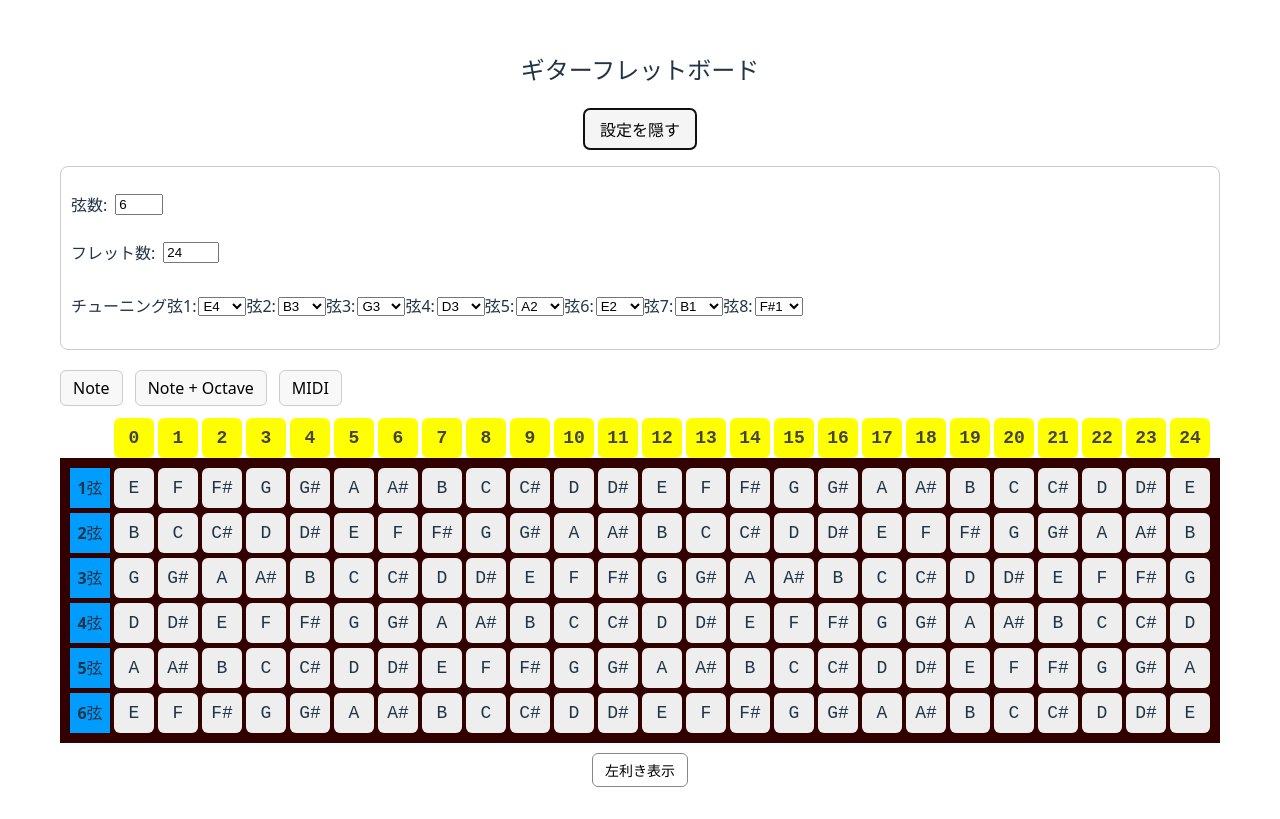
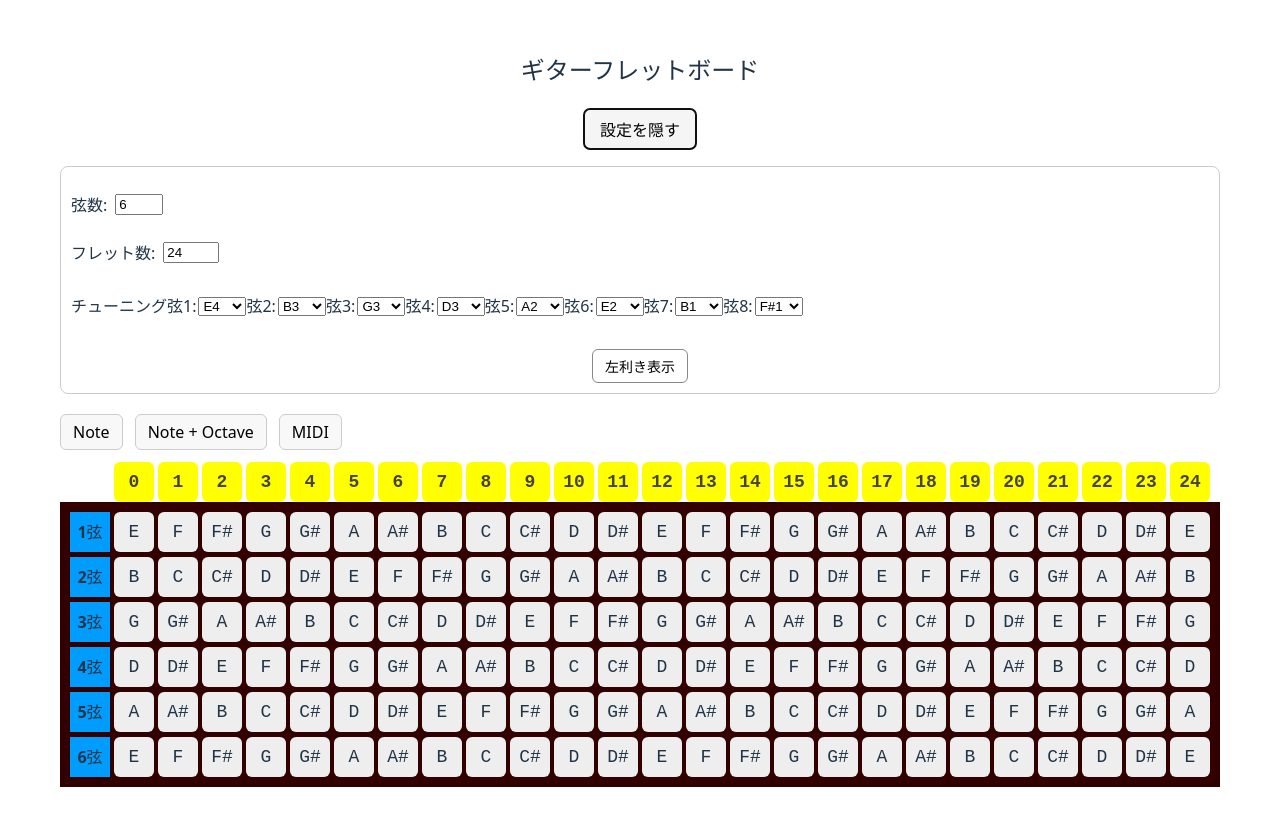
Before and after one commit to hawhaw4966/guitar-vue-app, a Vue app: page / in a window 1280 px wide. Both pictures are taken after a click on the button "設定を開く". Built offline with nearby package versions, Linux system fonts and the light colour scheme.

Commit message:
noteの表記切り替え追加

```diff
--- a/src/App.vue
+++ b/src/App.vue
@@ -11,7 +11,7 @@
       v-model:strings="strings"
       v-model:frets="frets"
       v-model:tuning="tuning"
-
+      v-model:isReversed="isReversed"
     />
 
     <div class="mode-buttons">
@@ -25,7 +25,7 @@
       :frets="frets"
       :tuning="tuning"
       :display-mode="displayMode"
-
+      :is-reversed="isReversed"
     />
    </main>
   </div>
@@ -42,8 +42,8 @@ const frets = ref(24)
 const tuning = ref([64, 59, 55, 50, 45, 40, 35, 30])
 // 表示モード: 'note', 'note+octave', 'midi'
 const displayMode = ref('note')
-
-const isReversed = ref(false)   // ← ここで管理
+// 左右反転の状態をApp.vueで管理
+const isReversed = ref(false)
 
 // function applyTuning(newTuning) {
 //   tuning.value = [...newTuning]
--- a/src/components/Fretboard.vue
+++ b/src/components/Fretboard.vue
@@ -1,5 +1,5 @@
 <template>
- <div class="fretboard-container" :class="{ reversed: isReversed }">
+ <div class="fretboard-container" :class="{ reversed: props.isReversed }">
 
     <!-- フレット番号 -->
     <div class="fret-numbers">
@@ -26,12 +26,13 @@
              {{ formatNote(midi, props.displayMode) }}
            </div>
         </div>
+
       </div>
-  </div>
+   </div>
       <!-- 左右反転ボタン -->
-    <button @click="isReversed = !isReversed" class="reverse-btn">
+    <!-- <button @click="isReversed = !isReversed" class="reverse-btn">
       {{ isReversed ? "右利き表示" : "左利き表示" }}
-    </button>
+    </button> -->
   </div>
 </template>
 
--- a/src/components/SettingsPanel.vue
+++ b/src/components/SettingsPanel.vue
@@ -1,14 +1,18 @@
 <script setup>
 import '../styles/settingspanel.css';
 
+const strings = defineModel('strings', { type: Number, default: 6 })
+const frets   = defineModel('frets',   { type: Number, default: 24 })
+const tuning  = defineModel('tuning',  { type: Array,  default: () => [] })
+// 双方向バインディングでフレットボードと連動
+const isReversed = defineModel('isReversed', { type: Boolean, default: false })
+// const props = defineProps({
+//   strings: Number,
+//   frets: Number,
+//   tuning: Array,
+// })
 
-const props = defineProps({
-  strings: Number,
-  frets: Number,
-  tuning: Array,
-})
-
-const emit = defineEmits(['update:strings', 'update:frets', 'update:tuning'])
+// const emit = defineEmits(['update:strings', 'update:frets', 'update:tuning'])
 
 // const isReversed = defineModel('isReversed', { type: Boolean, default: false })
 
@@ -37,9 +41,10 @@ function getOptions(current) {
         type="number"
         min="4"
         max="8"
-        :value="props.strings"
-        @input="emit('update:strings', Number($event.target.value))"
-      />
+        v-model.number="strings"
+        />
+        <!-- :value="strings"
+        @input="emit('update:strings', Number($event.target.value))" -->
     </div>
     <div class="row">
       <label>フレット数:</label>
@@ -47,28 +52,32 @@ function getOptions(current) {
         type="number"
         min="18"
         max="36"
-        :value="props.frets"
-        @input="emit('update:frets', Number($event.target.value))"
-      />
+        v-model.number="frets"
+        />
+        <!-- :value="frets"//旧タイプ
+        @input="emit('update:frets', Number($event.target.value))" -->
     </div>
     <div class="tuning">
       <h4>チューニング</h4>
       <div
         class="tuning-row"
-        v-for="(midi, i) in props.tuning"
+        v-for="(midi, i) in tuning"
         :key="i"
       >
         <label>弦{{ i + 1 }}:</label>
-        <select
+
+          <!-- ▼ tuning[i] と直接バインド -->
+        <select v-model.number="tuning[i]">
+
+        <!-- <select
           :value="midi"
           @change="
             emit('update:tuning', [
-              ...props.tuning.slice(0, i),
+              ...tuning.slice(0, i),
               Number($event.target.value),
-              ...props.tuning.slice(i + 1)
-            ])
-          "
-         >
+              ...tuning.slice(i + 1)
+            ]) "
+         > -->
           <option
             v-for="m in getOptions(midi)"
             :key="m"
@@ -79,6 +88,10 @@ function getOptions(current) {
         </select>
       </div>
     </div>
+        <!-- 左右反転ボタン -->
+           <button @click="isReversed = !isReversed" class="reverse-btn">
+                 {{ isReversed ? '右利き表示' : '左利き表示' }}
+           </button>
   </section>
 </template>
 
--- a/src/styles/settingspanel.css
+++ b/src/styles/settingspanel.css
@@ -37,3 +37,12 @@ button {
   background: #f5f5f5;
   cursor: pointer;
 }
+.reverse-btn {
+  margin-top: 10px;
+  padding: 6px 12px;
+  font-size: 14px;
+  border-radius: 6px;
+  border: 1px solid #888;
+  background-color: #fff;
+  cursor: pointer;
+}
```
Also changed, not shown: index.html (line endings or trailing spaces).
